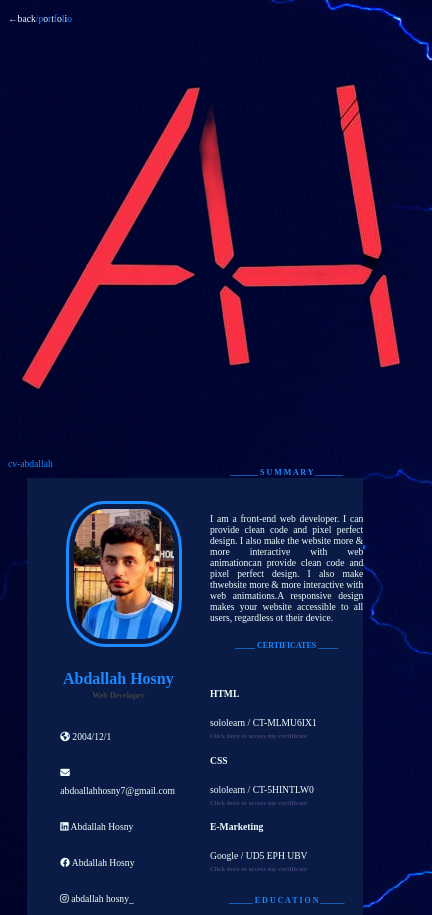
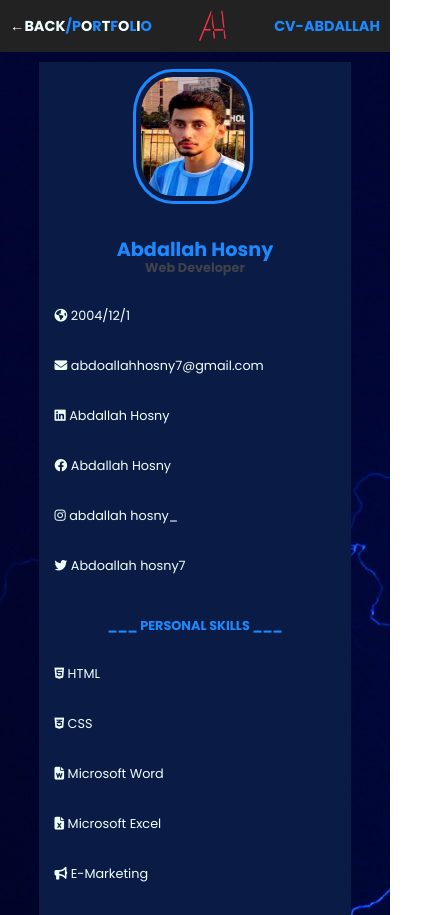
Before and after one commit to AbdoallahHosny/CV-Abdallah-Hosny, a plain HTML site: page index.html in a window 390 px wide. Shown: the top 915 px of the page, 432 px wide, since content can reach past the window. Drawn offline with Linux system fonts and the light colour scheme; files whose address does not match are found by name.

Commit message:
Update styayle2.css

```diff
--- a/styayle2.css
+++ b/styayle2.css
@@ -1,75 +1,126 @@
 @import url('https://fonts.googleapis.com/css2?family=Poppins:ital,wght@0,100;0,200;0,300;0,400;0,500;0,600;0,700;0,800;0,900;1,100;1,200;1,300;1,400;1,500;1,600;1,700;1,800;1,900&display=swap');
+
+* {
+    font-family: 'Poppins', sans-serif;
+    margin: 0%;
+    padding: 0%;
+    box-sizing: border-box;
+    scroll-behavior: smooth;
+}
 
 html {
     color: azure;
 }
 
-body {
+
+.home {
+    display: flex;
+    flex-direction: column;
     background-image: url(.//img2/wallpaperbetter\ \(1\).jpg);
+    width: 100%;
+    height: 119vh;
+}
+/* ----------------------------------------
+-----------header--------------------------
+-------------------------------------------*/
+header {
+    background-color: #222223;
+    width: 100%;
+    position: fixed;
+    z-index: 999;
+    display: flex;
+    justify-content: space-between;
+    align-items: center;
+    padding: 8px 150px;
+}
+
+header img {
+    display: block;
+    height: 5vh;
+    width: 4%;
 
 }
+
+.logo {
+    color: azure;
+    text-decoration: none;
+    text-transform: uppercase;
+    font-weight: 700;
+    font-size: 1.8em;
+}
+
 span{
     color: #1C89FE;
 }
 
+
+/* ----------------cv----------------
+--------------------------------------
+====================================== */
+
 .cv {
-    margin-top: 2%;
-    margin-left: 22%;
+    margin-top: 6%;
+    align-self: center;
     background-color: #0A1C45;
-    width: 50%;
-    height: 98vh;
+    width: 65em;
+    height: 105vh;
     display: flex;
 }
+
 .imgs {
-    width: 30%;
-    margin: 5% 10%;
+    /* width: 30%; */
+    margin: 2% 5%;
+    display: inline-block;
 }
+
 .imgs img {
     padding: 5px;
-    height: 162px;
-    margin: 5%;
+    height: 185px;
+    margin-left: 6%;
+    margin-bottom: 24px;
     border: 3px solid #1C89FE;
-    width: 120px;
+    width: 140px;
     border-radius: 33%;
 
 }
 h1{
     text-align: center;
 }
+
 h3{
     margin-top: -10px;
     color: #404149;
     text-align: center;
 }
-a {
+
+.cv a {
     text-decoration: none;
     color: azure;
     font-size: 1.2em;
     padding-bottom: 30px;
     transition: 0.8s ease;
 }
-a :hover {
+
+.cv a :hover {
     color: white;
     transform: scale(1.2);
 
 }
-a :active {
+.cv a :active {
     color: #0577FB;
     transform: scale(1.4);
 }
-.abuot {
-    width: 30%;
-   margin: 10vh;
+
+.about {
+    display: inline-block;
+    width: 34%;
+    margin: 125px 112px;
 }
+
 P{
     text-align:justify;
 
 }
-hr{
-    width: 10px;
-    background-color: #0577FB;
-}
-
 .abuot h4 {
     color:#4042F4;
     margin-bottom: 2px;
@@ -85,185 +136,135 @@ h6{
     margin-top: 2px;
 }
 
-@media(max-width:1669px)
-{
-    h3{
-        font-size: 0.8em;
-    }
-    h1{
-        font-size: 1.8em;
-    }
-    p{
-        font-size: 0.8em;
-    }
-    a{
-        font-size: 0.9em;
-    }
-    h6{
-        font-size: 0.7em;
-    }
-    h4{
-        font-size: 0.9em;
-    }
+.abuot a :hover {
+    color:pink;
+    transform: scale(1.1);
 
 }
 
-@media(max-width:1616px)
-{
-    .imgs img {
-        height: 130px;
-        width: 100px;
+@media(max-width:1058px){
+
+.cv {
+    width: 70vh;
+    height: 105vh;
+    margin-top: 10%;
     }
-    a
-    {
-        font-size: 0.8em;
+.imgs img {
+    height: 165px;
+    width: 135px;
+}
+h1{
+    font-size:1.2em;
+    margin-bottom: 5px;
+}
+
+h3{
+   font-size: 0.8em;
+}
+.cv a {
+    font-size: 0.8em;
+}
+.about {
+    margin: 125px 90px;
+}
+header {
+    padding: 5px 10px;
+    width: 100%;
+}
+.logo {
+    font-size: 1.3em;
+}
+header img {
+    width: 8%;
+}
+
+}
+@media(max-width:763px){
+
+.cv {
+    width: 63vh;
     }
 
+.about {
+    margin: 125px 60px;
 }
-@media(max-width:1564px)
-{
-    h1
-    {
-        font-size: 1.4em;
+}
+@media(max-width:688px){
+    .home {
+        height: 100%;
     }
 
+.cv{
+    margin-top: 16%;
+    width: 80%;
+    height: 100%;
+    display:inline-block;
 }
-@media(max-width:1473px)
-{
-    h3
-    {
-        font-size: 0.7em;
-    }
-    a{
-        font-size: 0.6em;
-    }
+.imgs img {
+    margin-left: 33%;
+    height: 135px;
+    width: 120px;
+}
+
+.imgs {
+    width: 90%;
+    margin: 2% 5%;
+    display: inline-block;
+}
+
+.about {
+    /* display: none; */
+    margin: 70px 24px;
+    width: 90%;
 
 }
-@media(max-width:1363px)
-{
-    h1{
-        font-size: 1.2em;
-    }
-    h3
-    {
-        font-size: 0.5em;
-    }
-
 }
-@media(max-width:1363px)
-{
-    h1{
-        font-size: 1.2em;
-    }
-    h3
-    {
-        font-size: 0.5em;
-    }
-    p{
-        font-size: 0.6em;
-    }
-    a{
-        font-size: 0.6em;
-    }
-    h6{
-        font-size: 0.7em;
-    }
-    h4{
-        font-size: 0.6em;
-    }
-
+@media(max-width:281px){
+.imgs img {
+    margin-left: 10%;
 }
-@media(max-width:1343px){
-.cv{
-
-    width: 60%;
+.about {
+    /* display: none; */
+    margin: 70px 3px;
+    width: 90%;
 
 
 }
-}
-@media(max-width:999px){
-.cv{
-    margin-left:15%;
-    width: 70%;
+.cv a {
+    font-size: 0.5em;
 }
 }
-@media(max-width:888px){
-.cv{
-    margin-left:10%;
-    width: 80%;
+@media(max-width:168px){
+.imgs img {
+    margin-left: 10%;
+    display: none;
+}
+.about {
+    /* display: none; */
+    margin: 70px 3px;
+    width: 90%;
+
+
+}
+.cv a {
+    font-size: 0.5em;
+}
+
+}
+
+@media (max-width: 430px) and (max-height: 925px){
+.logo {
+        font-size: 0.9em;
+}
+
+header {
+    padding: 5px 10px;
+width: 100%;
+}
+.imgs img {
+    margin-left: 28%;
+}
+.about {
+    margin: 70px 15px;
 }
 }
-@media(max-width:783px){
-.cv{
-    margin-left:5%;
-    width: 90%;
-}
-}
-@media(max-width:682px){
-    .imgs img {
-        height: 130px;
-        width: 100px;
-    }
-    .imgs {
-        margin: 5% 10%;
-    }
-.cv{
-    width: 90%;
-}
-.abuot {
-
-    margin: 10vh 5vh;
-}
-h1{
-    font-size: 1.0em;
-}
-a{
-    font-size: 0.6em;
-}
-}
-@media(max-width:517px){
-    .imgs img {
-        height: 130px;
-        width: 100px;
-    }
-    .imgs {
-        width: 40%;
-        margin: 5% 10%;
-    }
-.cv{
-    width: 90%;
-}
-.abuot {
-
-    margin: 10vh 0vh;
-}
-h1{
-    font-size: 1.0em;
-}
-a{
-    font-size: 0.6em;
-}
-}
-@media(max-width:437px){
-.imgs img {
-        height: 130px;
-        width: 100px;
-    }
-.imgs {
-        width: 40%;
-        margin: 5% 10%;
-}
-.cv{
-    width: 90%;
-}
-.abuot {
-    width: 35%;
-    margin: 10vh 0vh;
-}
-h1{
-    font-size: 1.0em;
-}
-a{
-    font-size: 0.6em;
-}
-}
```
